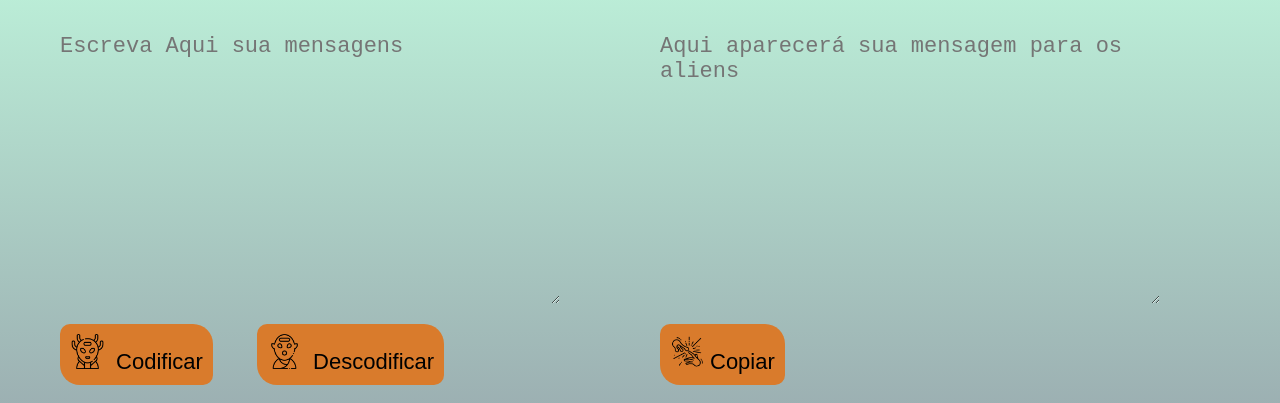
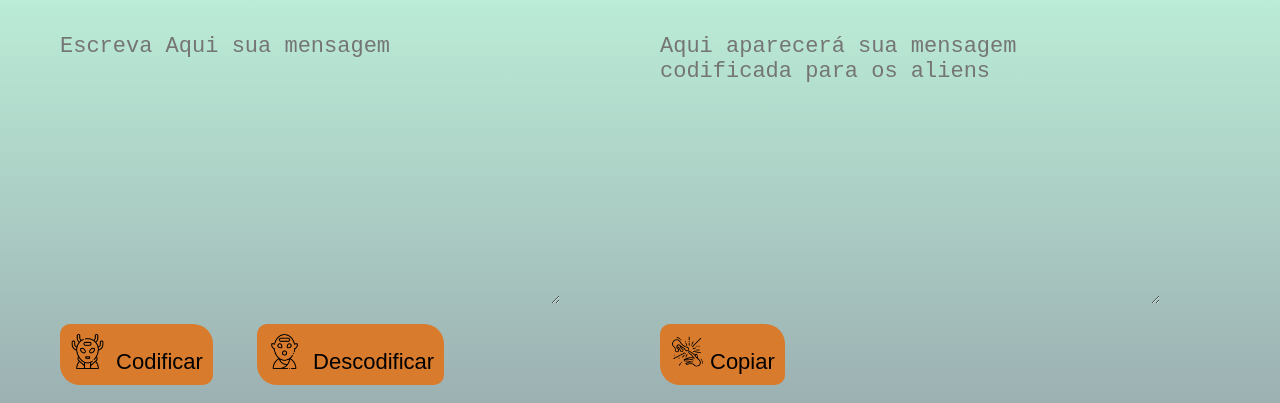
Before and after one commit to ViniciusScarpini/Codificador, a plain HTML site: page index.html in a window 1280 px wide. Shown: the part 126-529 px from the top of the page. Drawn offline with Linux system fonts and the light colour scheme.

Commit message:
Correção mensagem no textearea

```diff
--- a/index.html
+++ b/index.html
@@ -15,12 +15,12 @@
 
   <main class="grid-container">
     <section class="container-input">
-      <textarea id="input" placeholder="Escreva Aqui sua mensagens"></textarea>
+      <textarea id="input" placeholder="Escreva Aqui sua mensagem"></textarea>
       <button class="btn-codificar" onclick="btnEncripitar()"> <img class="imagens-btn" src="Imagens/Alien-btn-2.png"> Codificar</button>
       <button class="btn-descodificar" onclick="btnDesencripitar()"> <img class="imagens-btn" src="Imagens/Alien-btn-1.png"> Descodificar</button>
     </section>
     <section class="container-output">
-      <textarea id="output" placeholder="Aqui aparecerá sua mensagem para os aliens"></textarea>
+      <textarea id="output" placeholder="Aqui aparecerá sua mensagem codificada para os aliens"></textarea>
       <button class="btn-copiar" onclick="btnCopiar()"><img class="imagens-btn" src="Imagens/btn-copiar.png">Copiar</button>
     </section>
   </main>
```
